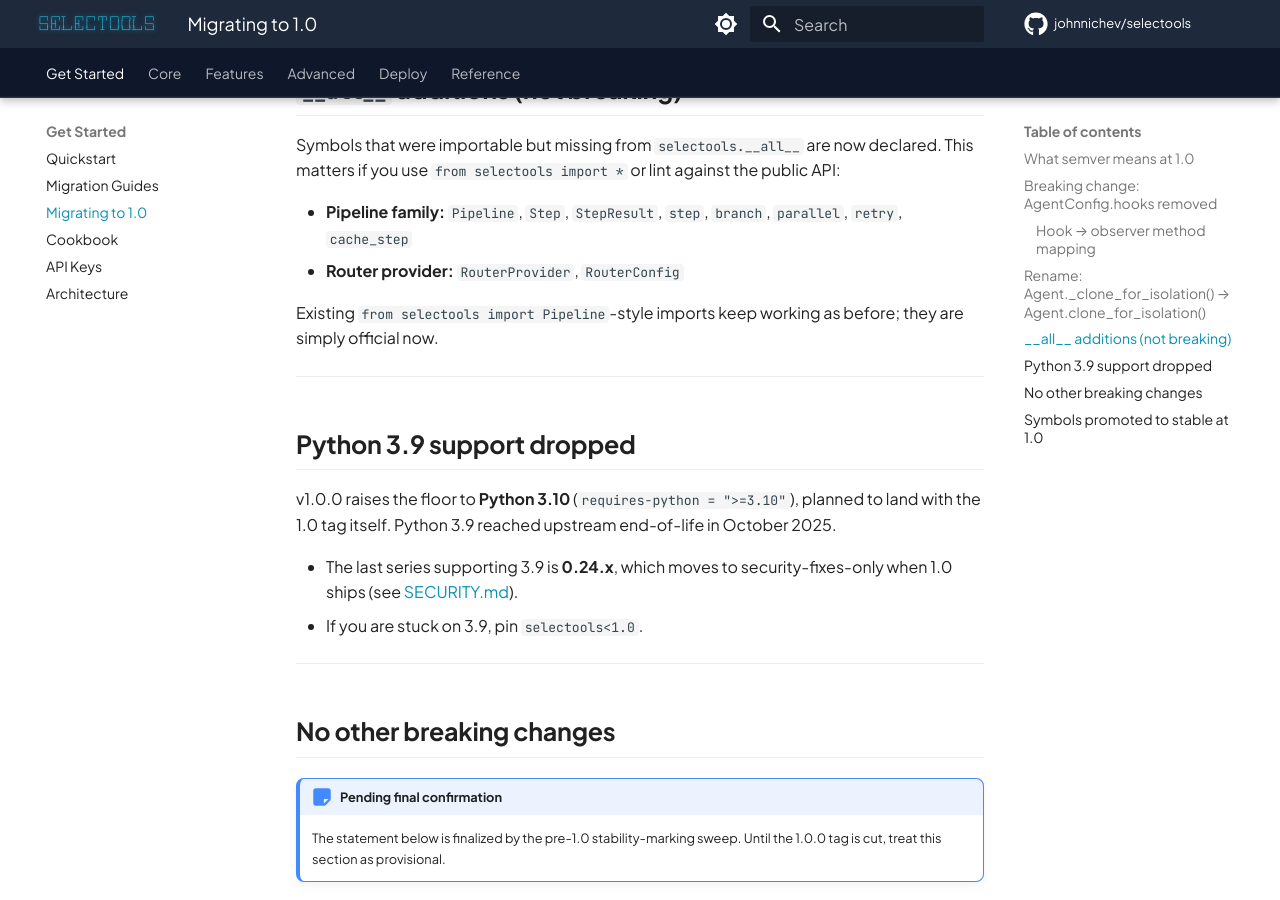
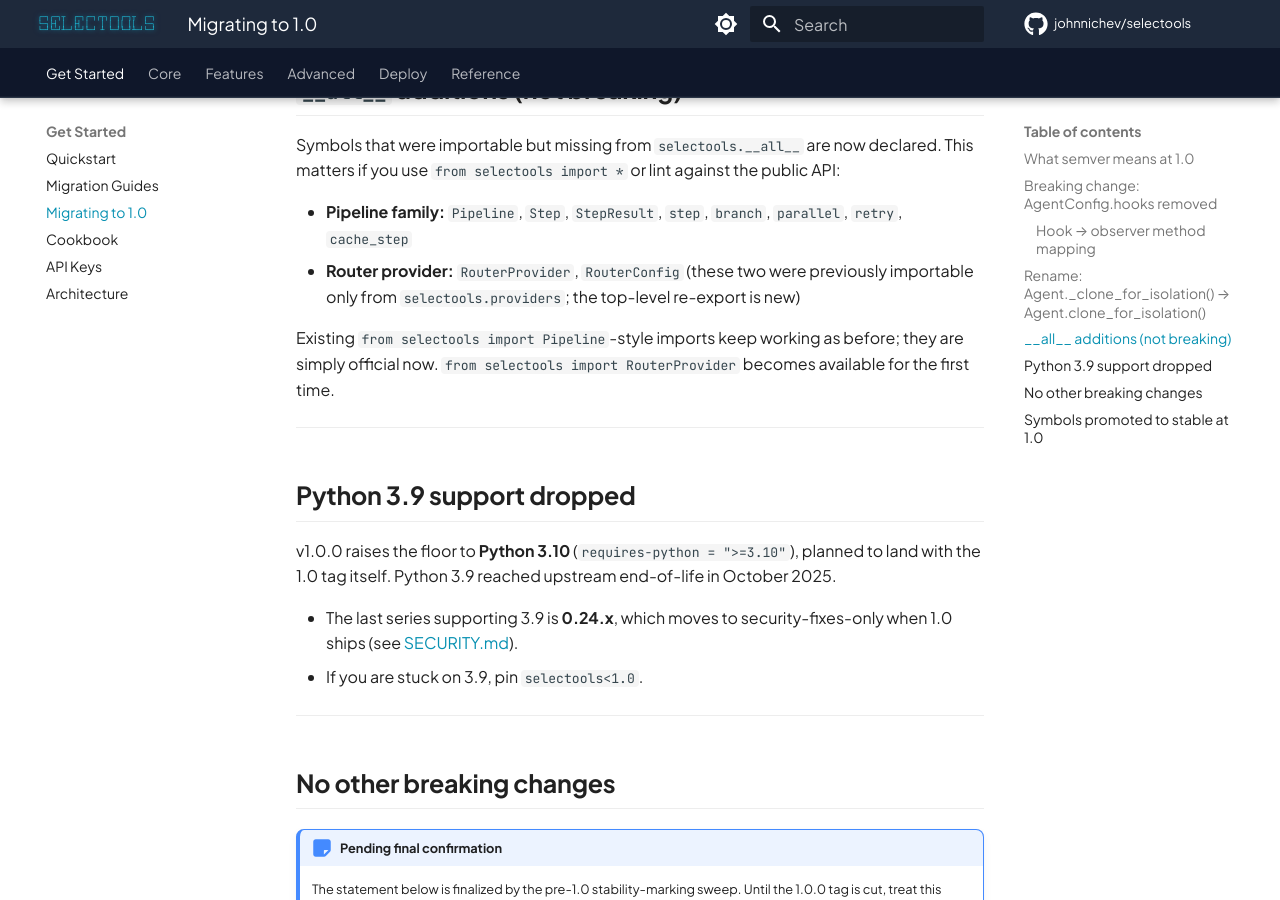
Before and after one commit to johnnichev/selectools, an MkDocs documentation site: the page built from docs/MIGRATION_1.0.md, in a window 1280 px wide and 900 px high, scrolled down 3015 px. Built offline with MkDocs 1.6.1 and Material for MkDocs 9.7.7, drawn with Linux system fonts in a browser that asks for light colours; comment, search, counter and statistics services are not loaded.

Commit message:
docs: nosec file-count correction + RouterProvider re-export framing (review nits)

```diff
--- a/docs/MIGRATION_1.0.md
+++ b/docs/MIGRATION_1.0.md
@@ -116,10 +116,12 @@ This matters if you use `from selectools import *` or lint against the public AP
 
 - **Pipeline family:** `Pipeline`, `Step`, `StepResult`, `step`, `branch`, `parallel`,
   `retry`, `cache_step`
-- **Router provider:** `RouterProvider`, `RouterConfig`
+- **Router provider:** `RouterProvider`, `RouterConfig` (these two were previously
+  importable only from `selectools.providers`; the top-level re-export is new)
 
 Existing `from selectools import Pipeline`-style imports keep working as before; they are
-simply official now.
+simply official now. `from selectools import RouterProvider` becomes available for the
+first time.
 
 ---
 
```
Also changed, not shown: docs/SECURITY_AUDIT.md (+1 -1 lines).
